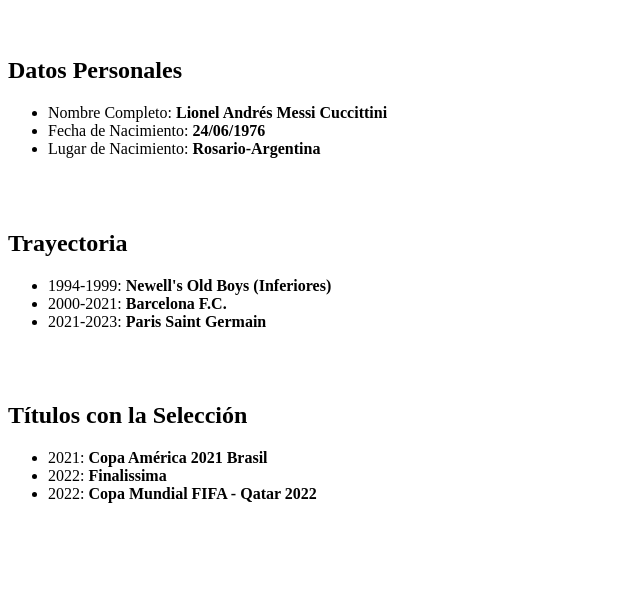
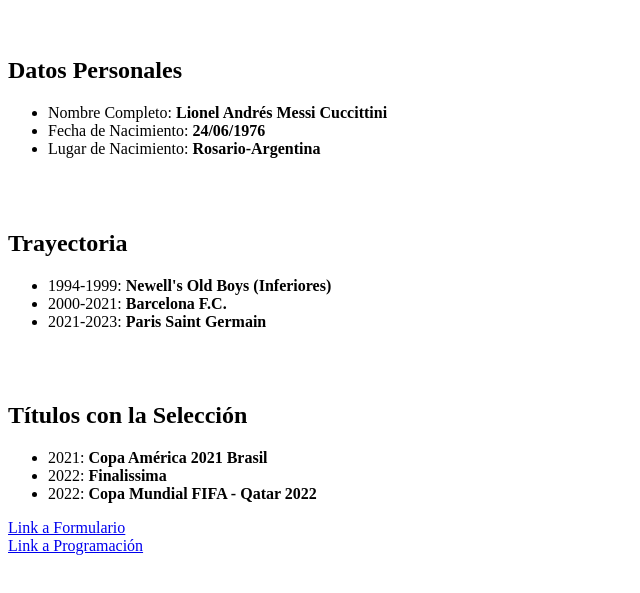
Before and after one commit to avoalvarez/nucba-entregas, a plain HTML site: page index.html in a window 1280 px wide. Shown: the part 79-672 px from the top of the page, without its empty margins (0-640 px from the left). Drawn offline with Linux system fonts and the light colour scheme.

Commit message:
agregue links

```diff
--- a/index.html
+++ b/index.html
@@ -32,4 +32,8 @@
       <li>2022:<strong> Copa Mundial FIFA - Qatar 2022 </strong></li>
     </ul>
   </body>
+
+  <a href="Formulario.html">Link a Formulario</a>
+  <br />
+  <a href="Programacion.html">Link a Programación</a>
 </html>
```
Also changed, not shown: Formulario.html (+4 -0 lines), Programacion.html (+4 -0 lines).
